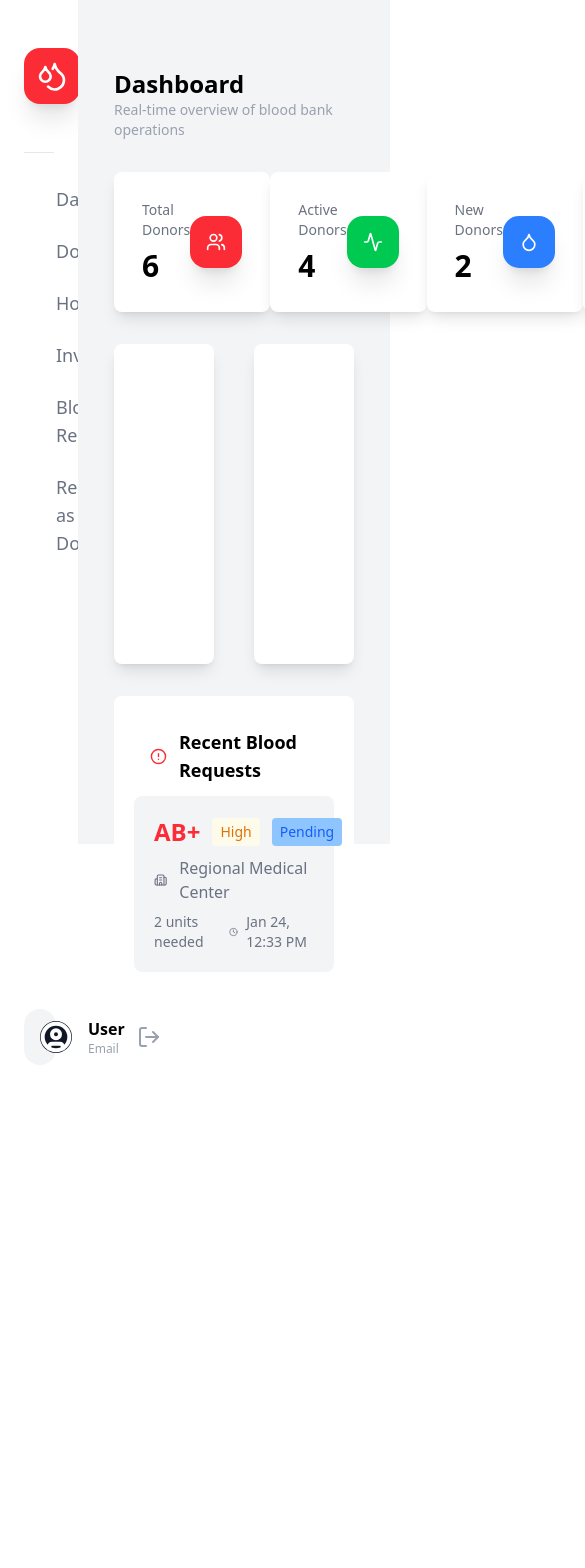
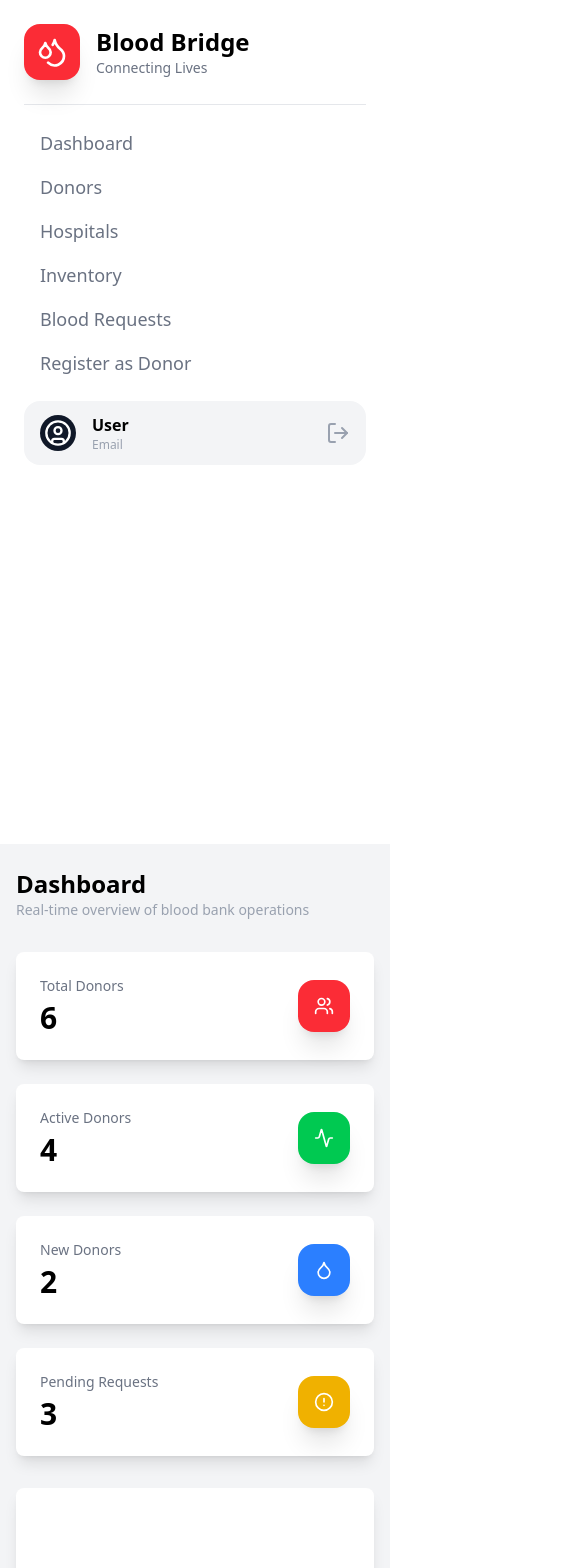
Before and after one commit to Monish988/Blood-Bridge, a React (Vite) app: page / in a window 390 px wide. Shown: the top 1568 px of the page, 585 px wide, since content can reach past the window. Before the commit the page ends 1065 px from the top, so only its background shows below. Built offline with nearby package versions, Linux system fonts and the light colour scheme.

Commit message:
dashboard is now responsive to device screens

```diff
--- a/src/Components/DashBoard/DashBoard.jsx
+++ b/src/Components/DashBoard/DashBoard.jsx
@@ -1,15 +1,14 @@
-import React from 'react'
+import React from "react";
+import Left from "./Left";
+import Right from "./Right";
 
-import Left from './Left'
-import Right from './Right'
- const DashBoard = () => {
+const DashBoard = () => {
   return (
-    <div className='flex'>
-     <Left />
+    <div className="flex flex-col lg:flex-row min-h-screen">
+      <Left />
       <Right />
     </div>
+  );
+};
 
-
-  )
-}
-export default DashBoard
+export default DashBoard;
--- a/src/Components/DashBoard/Left.jsx
+++ b/src/Components/DashBoard/Left.jsx
@@ -1,59 +1,58 @@
-import { Droplets } from "lucide-react";
-import { CircleUser } from "lucide-react";
-import { LogOut } from "lucide-react";
+import { Droplets, CircleUser, LogOut } from "lucide-react";
 import React from "react";
 
 const Left = () => {
   return (
-    <div className=" h-screen w-1/5 px-6">
+    <div className="
+      w-full
+      lg:w-1/5
+      min-h-screen
+      px-6
+      bg-white
+    ">
       {/* TOP */}
-      <div className=" flex items-center justify-start gap-4 py-6  border-b border-gray-200">
-        <div className=" shadow-xl text-white text-center bg-red-500 w-fit p-3 rounded-2xl">
+      <div className="flex items-center gap-4 py-6 border-b border-gray-200">
+        <div className="shadow-xl text-white bg-red-500 p-3 rounded-2xl">
           <Droplets size={32} />
         </div>
         <div>
-          <h3 className=" text-2xl font-extrabold">Blood Bridge</h3>
-          <p className=" text-sm text-gray-500">Connecting Lives</p>
+          <h3 className="text-2xl font-extrabold">Blood Bridge</h3>
+          <p className="text-sm text-gray-500">Connecting Lives</p>
         </div>
       </div>
 
-      {/* CENTER */}
-      <div className=" flex flex-col items-start px-8 gap-6 py-8">
-        <a href="/" className=" text-gray-500 text-lg">
-          Dashboard
-        </a>
-        <a href="/" className=" text-gray-500 text-lg">
-          Donors
-        </a>
-        <a href="/" className=" text-gray-500 text-lg">
-          Hospitals
-        </a>
-        <a href="/" className=" text-gray-500 text-lg">
-          Inventory
-        </a>
-        <a href="/" className=" text-gray-500 text-lg">
-          Blood Requests
-        </a>
-        <a href="/" className=" text-gray-500 text-lg">
-          Register as Donor
-        </a>
+      {/* NAV */}
+      <div className="flex flex-col px-4 gap-4 py-6">
+        {[
+          "Dashboard",
+          "Donors",
+          "Hospitals",
+          "Inventory",
+          "Blood Requests",
+          "Register as Donor",
+        ].map((item) => (
+          <a
+            key={item}
+            href="/"
+            className="text-gray-500 text-lg hover:text-red-500"
+          >
+            {item}
+          </a>
+        ))}
       </div>
 
       {/* BOTTOM */}
-      <div className=" bg-gray-100 flex items-center mt-105 justify-between gap-3 py-2 px-4 rounded-2xl">
-        <div className=" flex gap-4 items-center ">
-          <div className=" bg-gray-900 text-white w-fit h-fit rounded-full">
-            <CircleUser size={32} strokeWidth={3} />
+      <div className="mt-auto bg-gray-100 flex items-center justify-between gap-3 py-3 px-4 rounded-2xl">
+        <div className="flex gap-4 items-center">
+          <div className="bg-gray-900 text-white rounded-full p-1">
+            <CircleUser size={28} />
           </div>
-
           <div>
-            <h4 className=" font-semibold">User</h4>
-            <p className=" text-xs text-gray-400">Email</p>
+            <h4 className="font-semibold">User</h4>
+            <p className="text-xs text-gray-400">Email</p>
           </div>
         </div>
-        <div className=" text-gray-400">
-          <LogOut />
-        </div>
+        <LogOut className="text-gray-400 cursor-pointer" />
       </div>
     </div>
   );
--- a/src/Components/DashBoard/Right.jsx
+++ b/src/Components/DashBoard/Right.jsx
@@ -1,64 +1,83 @@
 import React from "react";
 import RightCard from "./RightCard";
-import { Circle, Users } from 'lucide-react'
-import { Activity } from 'lucide-react'
-import { Droplet } from 'lucide-react'
-import { CircleAlert } from 'lucide-react'
-import { Building2 } from "lucide-react";
-import { Clock } from "lucide-react";
+import {
+  Users,
+  Activity,
+  Droplet,
+  CircleAlert,
+  Building2,
+  Clock,
+} from "lucide-react";
 
 const Right = () => {
   return (
-    <div className=" h-screen w-4/5 bg-gray-100  py-17 px-9 space-y-8">
+    <div className="
+      w-full
+      lg:w-4/5
+      bg-gray-100
+      px-4 sm:px-6 lg:px-9
+      py-6
+      space-y-8
+    ">
       {/* SECTION 1 */}
       <div>
-          <h2 className=" font-bold text-2xl">Dashboard</h2>
-          <p className=" text-sm text-gray-400">Real-time overview of blood bank operations</p>
+        <h2 className="font-bold text-2xl">Dashboard</h2>
+        <p className="text-sm text-gray-400">
+          Real-time overview of blood bank operations
+        </p>
       </div>
 
-      {/* SECTION 2 */}
-      <div className=" flex justify-between">
-          <RightCard count={6} icon={Users} title="Total Donors" color={'bg-red-500'}/>
-          <RightCard count={4} icon={Activity} title="Active Donors" color={'bg-green-500'}/>
-          <RightCard count={2} icon={Droplet} title="New Donors" color={'bg-blue-500'}/>
-          <RightCard count={3} icon={CircleAlert} title="Pending Requests" color={'bg-yellow-500'}/>
+      {/* SECTION 2 - CARDS */}
+      <div className="
+        grid
+        grid-cols-1
+        sm:grid-cols-2
+        lg:grid-cols-4
+        gap-6
+      ">
+        <RightCard count={6} icon={Users} title="Total Donors" color="bg-red-500" />
+        <RightCard count={4} icon={Activity} title="Active Donors" color="bg-green-500" />
+        <RightCard count={2} icon={Droplet} title="New Donors" color="bg-blue-500" />
+        <RightCard count={3} icon={CircleAlert} title="Pending Requests" color="bg-yellow-500" />
       </div>
+
       {/* SECTION 3 */}
-      <div className=" flex space-x-10 ">
-        <div className=" shadow-lg w-149 rounded-lg h-80 bg-white">
-
-        </div>
-        <div className=" shadow-lg w-149 rounded-lg h-80 bg-white">
-
-        </div>
+      <div className="grid grid-cols-1 lg:grid-cols-2 gap-6">
+        <div className="bg-white rounded-lg h-80 shadow-lg" />
+        <div className="bg-white rounded-lg h-80 shadow-lg" />
       </div>
 
       {/* SECTION 4 */}
-      <div className=" bg-white p-5 rounded-lg">
-          <div className=" flex items-center gap-3  px-4 py-3">
-            <CircleAlert size={25} className=" text-red-500"/>
-            <h2 className="font-bold text-lg">Recent Blood Requests</h2>
+      <div className="bg-white p-4 sm:p-5 rounded-lg space-y-4">
+        <div className="flex items-center gap-3">
+          <CircleAlert size={22} className="text-red-500" />
+          <h2 className="font-bold text-lg">Recent Blood Requests</h2>
+        </div>
+
+        <div className="bg-gray-100 p-4 rounded-lg space-y-3">
+          <div className="flex gap-3 items-center">
+            <h2 className="text-red-500 font-bold text-2xl">AB+</h2>
+            <span className="px-2 py-1 text-sm rounded bg-amber-50 text-amber-600">
+              High
+            </span>
+            <span className="px-2 py-1 text-sm rounded bg-blue-100 text-blue-600">
+              Pending
+            </span>
           </div>
-          <div className=" bg-gray-100 p-5 rounded-lg space-y-2">
-            <div className="  flex gap-3 items-center ">
-              <h2 className=" text-red-500 font-bold text-2xl">AB+</h2>
-              <div className=" flex items-center gap-3">
-              <p className=" py-1 text-sm px-2 rounded bg-amber-50 text-amber-600">High</p>
-              <p className=" py-1 text-sm px-2 rounded bg-blue-300 text-blue-600">Pending</p>
-              </div>
-            </div>
-            <div className=" flex gap-3 text-sxm items-center text-gray-500">
-              <Building2 size={18} />
-              <p>Regional Medical Center</p>
-            </div>
-            <div className=" flex gap-3 text-gray-500 items-center  text-sm ">
-              <p >2 units needed</p>
-              <div className=" flex items-center gap-2">
+
+          <div className="flex gap-2 text-sm text-gray-500 items-center">
+            <Building2 size={16} />
+            <p>Regional Medical Center</p>
+          </div>
+
+          <div className="flex gap-4 text-sm text-gray-500 items-center">
+            <p>2 units needed</p>
+            <div className="flex gap-1 items-center">
               <Clock size={14} />
               <p>Jan 24, 12:33 PM</p>
-              </div>
             </div>
           </div>
+        </div>
       </div>
     </div>
   );
--- a/src/Components/DashBoard/RightCard.jsx
+++ b/src/Components/DashBoard/RightCard.jsx
@@ -1,27 +1,19 @@
-import React from 'react'
-import { Users } from 'lucide-react'
-import { Activity } from 'lucide-react'
-import { Droplet } from 'lucide-react'
-import { CircleAlert } from 'lucide-react'
+import React from "react";
 
-const RightCard = (props) => {
-    const LucideIcon = props.icon
+const RightCard = ({ icon: Icon, title, count, color }) => {
   return (
-    <div className=' bg-white w-70 rounded-lg p-7 shadow-lg'>
-        <div className=' flex items-center justify-between'>
-            <div className=' space-y-2'>
-                <p className=' text-sm text-gray-500'>{props.title}</p>
-                <h2 className=' font-bold text-3xl'>{props.count}</h2>
-            </div>
-            <div className={ `shadow-xl w-fit p-4 rounded-2xl text-white ${props.color}`}>
-                <LucideIcon size={20} />
-            </div>
+    <div className="bg-white rounded-lg p-6 shadow-lg w-full">
+      <div className="flex items-center justify-between">
+        <div className="space-y-1">
+          <p className="text-sm text-gray-500">{title}</p>
+          <h2 className="font-bold text-3xl">{count}</h2>
         </div>
-        <div>
+        <div className={`p-4 rounded-2xl text-white shadow-xl ${color}`}>
+          <Icon size={20} />
+        </div>
+      </div>
+    </div>
+  );
+};
 
-        </div>
-    </div>
-  )
-}
-
-export default RightCard
+export default RightCard;
```
